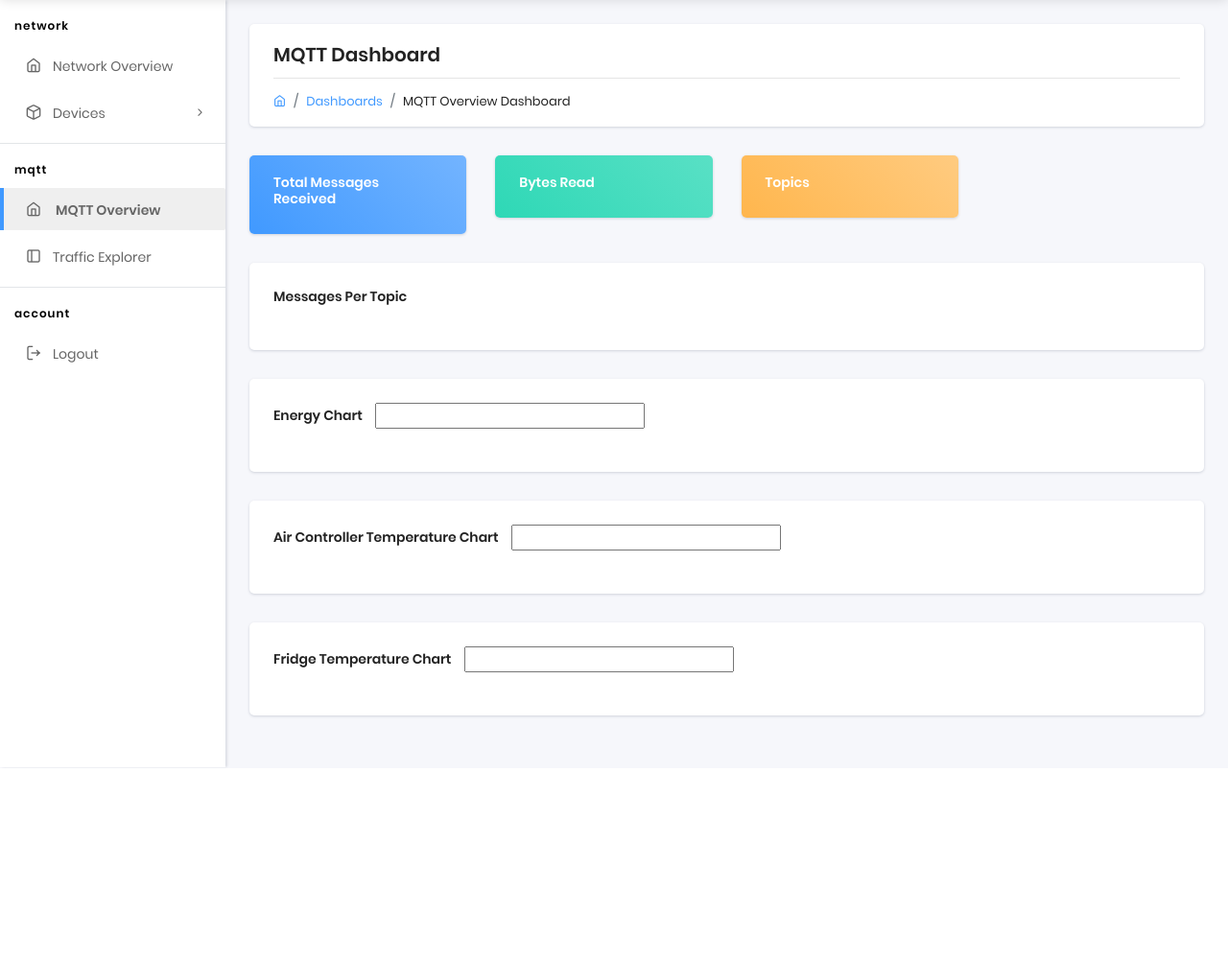
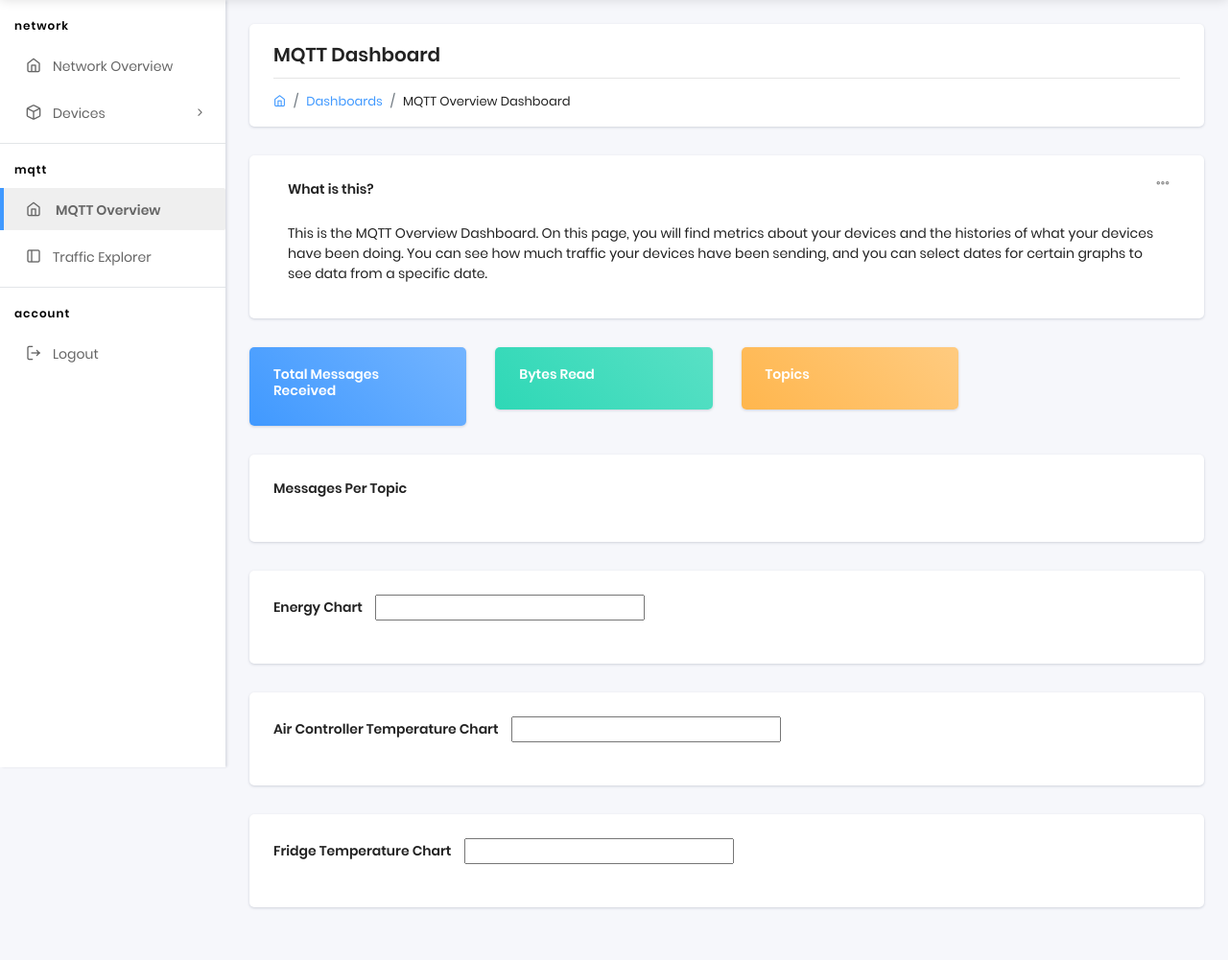
Before and after one commit to YouFoundKyle/Pi-LINk, a Django app: page /mqtt in a window 1280 px wide. Shown: the part 56-1057 px from the top of the page at 96% size. Before the commit the page ends 857 px from the top, so only its background shows below. Run offline with Django 3.2, Linux system fonts and the light colour scheme; the visitor is signed in with stand-in values (Sample User, id 1); some libraries are stand-ins or nearby versions.

Commit message:
Add MQTT Blurb and Fix Alerting (#39)

```diff
--- a/overwatch/healthchecks.py
+++ b/overwatch/healthchecks.py
@@ -6,7 +6,7 @@ import time
 import json
 
 def get_warning(ip):
-    return {"ip": ip , "timestamp": date.today().strftime("%m/%d/%y"), "message": f"Changes have been made to {ip}, it should be checked"}
+    return {"ip": ip , "timestamp": date.today().strftime("%m/%d/%y"), "message": f"Changes have been made to {ip}. Please check the device page."}
 
 def post_changes(ips):
     """
--- a/web/alerts.json
+++ b/web/alerts.json
@@ -1 +1 @@
-[{"ip": "10.1.1.55", "timestamp": "04/29/21", "message": "Changes have been made to 10.1.1.55, it should be checked"}]
+[{"ip": "10.1.1.55", "timestamp": "04/29/21", "message": "Changes have been made to 10.1.1.55. Check the device page."}]
--- a/web/app/forms.py
+++ b/web/app/forms.py
@@ -9,7 +9,7 @@ class DeviceForm(forms.Form):
     firmware = forms.CharField(required=False)
     vendor = forms.CharField(required=False)
     deviceType = forms.CharField(required=False)
-    deviceStatus = forms.BooleanField()
+    deviceStatus = forms.BooleanField(required=False)
     last_updated = forms.CharField(required=False)
 
 class UpdateForm(forms.Form):
--- a/web/app/views.py
+++ b/web/app/views.py
@@ -6,7 +6,7 @@ from django.http import HttpResponse, HttpResponseRedirect
 from django import template
 import requests
 import json, os
-from datetime import datetime, timedelta
+from datetime import datetime, timedelta, date
 from .functionality.util import get_port_info, get_device_info, dump_device_info, dump_update_info
 from .forms import DeviceForm, UpdateForm
 
@@ -27,6 +27,7 @@ def get_device_ips():
 def net_overview(request):
     context = {}
     context['segment'] = 'network'
+
     # if request.method == 'POST':
     #     updateInfo = UpdateForm(request.POST)
     #     if updateInfo.is_valid():
@@ -36,33 +37,40 @@ def net_overview(request):
     #         print("invalid")
     #         print(updateInfo.cleaned_data)
     #     return HttpResponseRedirect('/network')
+
+    if os.path.exists("/etc/pilink/web/alerts.json"):
+        with open("/etc/pilink/web/alerts.json") as df:
+            alerts = json.load(df)
+
     if os.path.exists("/etc/pilink/web/lease_DB.json"):
         with open("/etc/pilink/web/lease_DB.json") as df:
             dev_data = json.load(df)
-        context['lease_data'] = dev_data
-        port_dicts = []
-        updates = {}
-        port_count = {}
-        context['devices'] = get_device_ips()
-        for key, val in dev_data.items():
-            if val["port_usage"]:
-                port_dicts.extend(val["port_usage"])
-            updates[key] = {"firmware":val["firmware"], "last_updated":val["last_updated"]}
-        for port in port_dicts:
-            if port["port_id"] in port_count.keys():
-                port_count[port["port_id"]] += 1
-            else:
-                port_count[port["port_id"]] = 1
-        context['port_info'] = port_count
-        context['update_info'] = updates
+            context['lease_data'] = dev_data
+            port_dicts = []
+            updates = {}
+            port_count = {}
+            context['devices'] = get_device_ips()
+            today = date.today().strftime("%m/%d/%y")
+            d_cmp = datetime.strptime(today, "%m/%d/%y")
 
-        if os.path.exists("/etc/pilink/web/alerts.json"):
-            with open("/etc/pilink/web/alerts.json") as df:
-                alerts = json.load(df)
-        context['alerts'] = alerts
-
-        html_template = loader.get_template('network_overview.html')
-        return HttpResponse(html_template.render(context, request))
+            for key, val in dev_data.items():
+                if val["port_usage"]:
+                    port_dicts.extend(val["port_usage"])
+                updates[key] = {"firmware":val["firmware"], "last_updated":val["last_updated"]}
+                lu = datetime.strptime(val["last_updated"], "%m/%d/%y")
+                diff = d_cmp - lu
+                if diff.days > 31:
+                    alerts.append({"timestamp": today, "ip": val["IP"], "message": "Reminder: Check for device updates."})
+            for port in port_dicts:
+                if port["port_id"] in port_count.keys():
+                    port_count[port["port_id"]] += 1
+                else:
+                    port_count[port["port_id"]] = 1
+            context['port_info'] = port_count
+            context['update_info'] = updates
+            context['alerts'] = alerts
+            html_template = loader.get_template('network_overview.html')
+            return HttpResponse(html_template.render(context, request))
 
 @login_required(login_url="/login/")
 def device(request, requested_ip):
@@ -72,6 +80,9 @@ def device(request, requested_ip):
         if deviceInfo.is_valid():
             print(deviceInfo.cleaned_data)
             dump_device_info(deviceInfo.cleaned_data)
+        else:
+            print("invalid")
+            print(deviceInfo.cleaned_data)
         return HttpResponseRedirect(f'/device/{requested_ip}')
 
     device_info = get_device_info(requested_ip)
--- a/web/core/static/assets/js/pages/dev_overview.js
+++ b/web/core/static/assets/js/pages/dev_overview.js
@@ -1,5 +1,7 @@
 $(document).ready(function() {
     $(function() {
-        $( "#last_updated" ).datepicker();
+        $( "#last_updated" ).datepicker({
+          dateFormat: 'mm/dd/y'
+        });
       });
 });
--- a/web/core/static/assets/js/pages/net_overview.js
+++ b/web/core/static/assets/js/pages/net_overview.js
@@ -111,7 +111,7 @@ $(document).ready(function() {
         $('#editUpdate').show()
     });
 
-    $('#cancelAlert').click(function() {
+    $('button').click(function() {
         $(this).closest("tr").remove();
     });
 
--- a/web/core/static/assets/js/pages/overview.js
+++ b/web/core/static/assets/js/pages/overview.js
@@ -42,7 +42,7 @@ $(document).ready(function () {
 
         //Air Controller Temperature Line Chart
         $(function () {
-            var url = "http://" + ip + ":9090/api/v1/query_range?query=temperature&start=1618332873&end=1618335953&step=480s";
+            var url = "http://" + ip + ":9090/api/v1/query_range?query=temperature&start=1618332873&end=1618335953&step=20s";
 
             $.getJSON(url, function (response) {
                 var options = {
@@ -110,7 +110,7 @@ $(document).ready(function () {
                 endDate = endDate.format('YYYY-MM-DD HH:MM');
                 startDate = Date.parse(startDate) / 1000;
                 endDate = Date.parse(endDate) / 1000;
-                var url = "http://" + ip + ":9090/api/v1/query_range?query=temperature&start=" + startDate + "&end=" + endDate + "&step=20s";
+                var url = "http://" + ip + ":9090/api/v1/query_range?query=temperature&start=" + startDate + "&end=" + endDate + "&step=480s";
 
                 $.getJSON(url, function (response) {
                     var options = {
@@ -167,7 +167,6 @@ $(document).ready(function () {
                 });
             });
         });
-
 
         //Fridge Temperature Line Chart
         $(function () {
--- a/web/core/templates/mqtt.html
+++ b/web/core/templates/mqtt.html
@@ -33,6 +33,41 @@
         </div>
         <!-- [ breadcrumb ] end -->
         <!-- [ Main Content ] start -->
+        <div class="card">
+            <div class="col-md-12">
+                <div class="card-header">
+                    <h5>What is this?</h5>
+                    <div class="card-header-right">
+                        <div class="btn-group card-option">
+                            <button type="button" class="btn dropdown-toggle btn-icon" data-toggle="dropdown"
+                                aria-haspopup="true" aria-expanded="false">
+                                <i class="feather icon-more-horizontal"></i>
+                            </button>
+                            <ul class="list-unstyled card-option dropdown-menu dropdown-menu-right">
+                                <li class="dropdown-item full-card"><a href="#!"><span><i
+                                                class="feather icon-maximize"></i>
+                                            maximize</span><span style="display:none"><i
+                                                class="feather icon-minimize"></i>
+                                            Restore</span></a></li>
+                                <li class="dropdown-item minimize-card"><a href="#!"><span><i
+                                                class="feather icon-minus"></i>
+                                            collapse</span><span style="display:none"><i class="feather icon-plus"></i>
+                                            expand</span></a></li>
+                                <li class="dropdown-item close-card"><a href="#!"><i class="feather icon-trash"></i>
+                                        remove</a>
+                                </li>
+                            </ul>
+                        </div>
+                    </div>
+                </div>
+                <div class="card-body">
+                    <p>This is the MQTT Overview Dashboard. On this page, you will find metrics about your devices and
+                        the histories of what your devices have been doing.
+                        You can see how much traffic your devices have been sending, and you can select dates for
+                        certain graphs to see data from a specific date.</p>
+                </div>
+            </div>
+        </div>
         <div class="row">
             <!-- [ variant-chart ] start -->
             <div class="col-md-6 col-xl-3">
--- a/web/lease_DB.json
+++ b/web/lease_DB.json
@@ -1 +1 @@
-{"e8:36:17:94:07:fa": {"IP": "10.1.1.236", "lease_state": "inactive", "static_ip": false, "hostname": "KylesAppleWatch2", "vendor": "Apple, Inc.", "port_usage": [], "date_added": "04/28/21", "last_updated": "04/28/21", "firmware": "Unknown", "device_status": "Enabled"}, "68:57:2d:8d:10:97": {"IP": "10.1.1.55", "lease_state": "active", "static_ip": false, "hostname": "Unknown", "vendor": "Tuya Smart Inc.", "port_usage": [{"port_id": "6668", "protocol": "tcp", "port_state": "open", "service": "irc"}], "date_added": "04/28/21", "last_updated": "04/28/21", "firmware": "Unknown", "device_status": "Enabled"}, "44:01:bb:7d:78:04": {"IP": "10.1.1.228", "lease_state": "active", "static_ip": false, "hostname": "Unknown", "vendor": "SHENZHEN BILIAN ELECTRONIC CO.\uff0cLTD", "port_usage": [{"port_id": "23", "protocol": "tcp", "port_state": "open", "service": "telnet"}, {"port_id": "6668", "protocol": "tcp", "port_state": "open", "service": "irc"}, {"port_id": "7103", "protocol": "tcp", "port_state": "open", "service": "unknown"}], "date_added": "04/28/21", "last_updated": "04/28/21", "firmware": "Unknown", "device_status": "Enabled"}, "18:69:d8:12:1b:82": {"IP": "10.1.1.152", "lease_state": "active", "static_ip": false, "hostname": "Unknown", "vendor": "Tuya Smart Inc.", "port_usage": [{"port_id": "6668", "protocol": "tcp", "port_state": "open", "service": "irc"}], "date_added": "04/28/21", "last_updated": "04/28/21", "firmware": "Unknown", "device_status": "Enabled"}}
+{"68:57:2d:8d:10:97": {"IP": "10.1.1.55", "lease_state": "active", "static_ip": false, "hostname": "Unknown", "vendor": "Tuya Smart Inc.", "port_usage": [{"port_id": "6668", "protocol": "tcp", "port_state": "open", "service": "irc"}], "date_added": "04/28/21", "last_updated": "04/28/21", "firmware": "Unknown", "device_status": "Enabled"}, "44:01:bb:7d:78:04": {"IP": "10.1.1.228", "lease_state": "active", "static_ip": false, "hostname": "Unknown", "vendor": "SHENZHEN BILIAN ELECTRONIC CO.\uff0cLTD", "port_usage": [{"port_id": "23", "protocol": "tcp", "port_state": "open", "service": "telnet"}, {"port_id": "6668", "protocol": "tcp", "port_state": "open", "service": "irc"}, {"port_id": "7103", "protocol": "tcp", "port_state": "open", "service": "unknown"}], "date_added": "04/28/21", "last_updated": "04/28/21", "firmware": "Unknown", "device_status": "Enabled"}, "18:69:d8:12:1b:82": {"IP": "10.1.1.152", "lease_state": "active", "static_ip": false, "hostname": "Unknown", "vendor": "Tuya Smart Inc.", "port_usage": [{"port_id": "6668", "protocol": "tcp", "port_state": "open", "service": "irc"}], "date_added": "04/28/21", "last_updated": "04/28/21", "firmware": "Unknown", "device_status": "Enabled"}}
```
Also changed, not shown: web/core/templates/device_overview.html (+6 -2 lines), web/core/templates/network_overview.html (+38 -34 lines).
